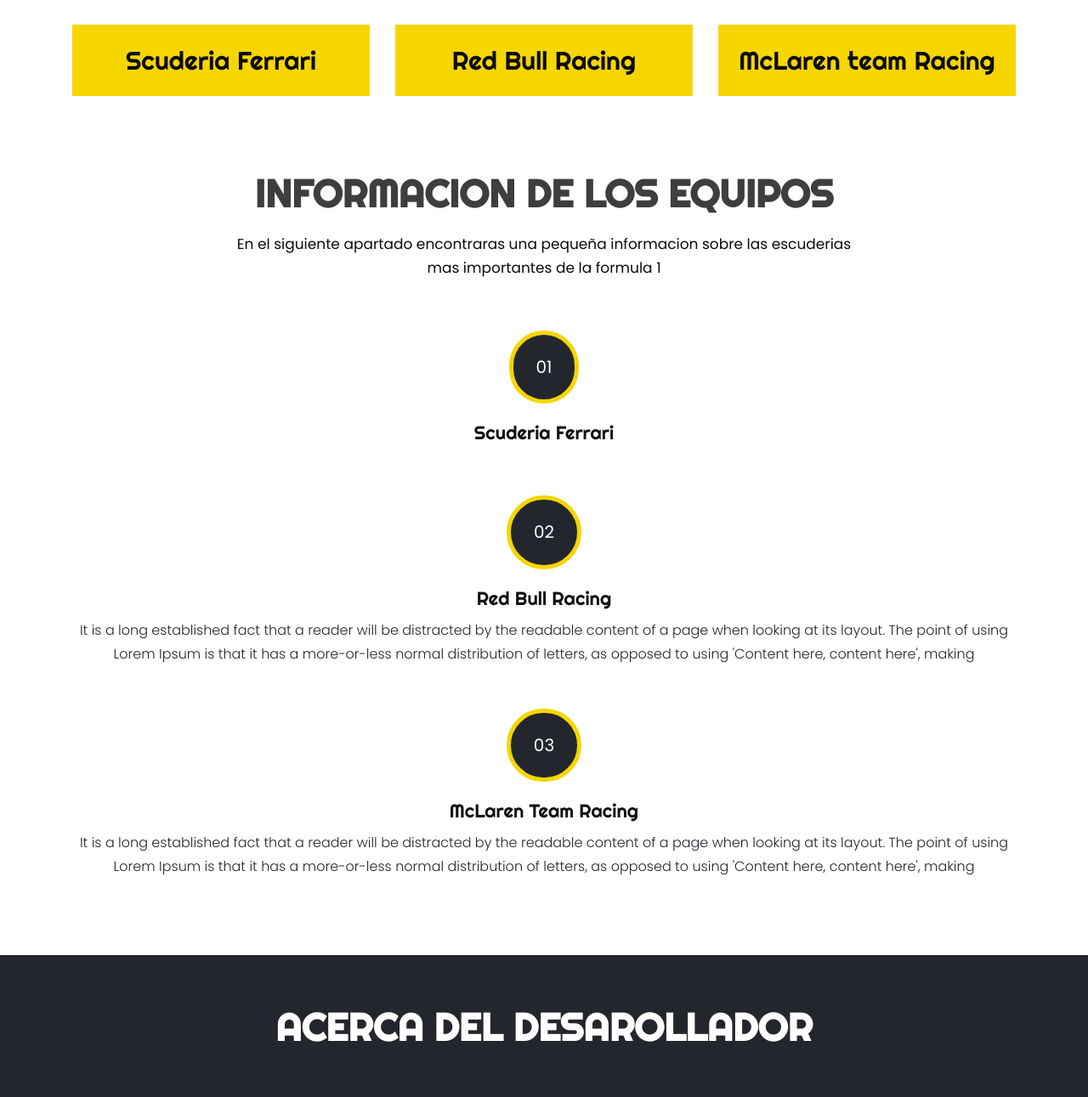
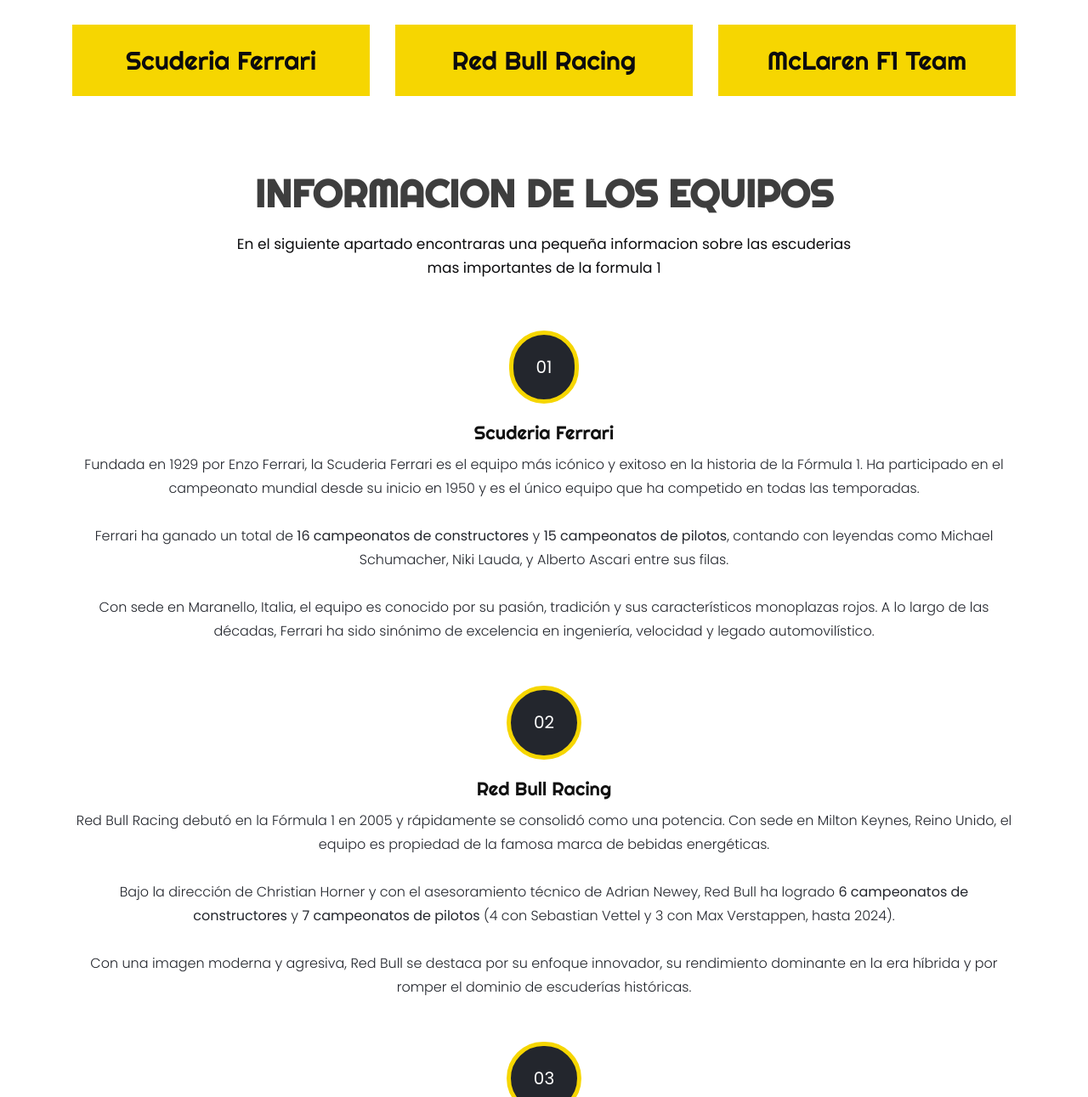
Before and after one commit to SamuelPreciado/proyecto_formula1, a FastAPI app: page / in a window 1280 px wide. Shown: the part 1704-2995 px from the top of the page at 85% size. Run offline with FastAPI, Linux system fonts and the light colour scheme; some libraries are stand-ins or nearby versions.

Commit message:
Adicion informacion de la pagina

```diff
--- a/templates/index.html
+++ b/templates/index.html
@@ -130,7 +130,7 @@
                <div class="col-sm">
                   <div class="car_box">
                      <figure><img src="/static/images/carro_mclaren.png" alt="#"/></figure>
-                     <h3>McLaren team Racing</h3>
+                     <h3>McLaren F1 Team</h3>
                   </div>
                </div>
             </div>
@@ -152,21 +152,37 @@
                   <div class="choose_box">
                      <span>01</span>
                      <h2>Scuderia Ferrari<br></h2>
-                     <p> </p>
+                     <p>
+                        Fundada en 1929 por Enzo Ferrari, la Scuderia Ferrari es el equipo más icónico y exitoso en la historia de la Fórmula 1. Ha participado en el campeonato mundial desde su inicio en 1950 y es el único equipo que ha competido en todas las temporadas.
+                        <br><br>
+                        Ferrari ha ganado un total de <strong>16 campeonatos de constructores</strong> y <strong>15 campeonatos de pilotos</strong>, contando con leyendas como Michael Schumacher, Niki Lauda, y Alberto Ascari entre sus filas.
+                        <br><br>
+                        Con sede en Maranello, Italia, el equipo es conocido por su pasión, tradición y sus característicos monoplazas rojos. A lo largo de las décadas, Ferrari ha sido sinónimo de excelencia en ingeniería, velocidad y legado automovilístico.
+                     </p>
                   </div>
                </div>
                <div class="col-md-12">
                   <div class="choose_box">
                      <span>02</span>
                      <h2>Red Bull Racing<br></h2>
-                     <p>It is a long established fact that a reader will be distracted by the readable content of a page when looking at its layout. The point of using Lorem Ipsum is that it has a more-or-less normal distribution of letters, as opposed to using 'Content here, content here', making </p>
+                     <p>
+                        Red Bull Racing debutó en la Fórmula 1 en 2005 y rápidamente se consolidó como una potencia. Con sede en Milton Keynes, Reino Unido, el equipo es propiedad de la famosa marca de bebidas energéticas.
+                        <br><br>
+                        Bajo la dirección de Christian Horner y con el asesoramiento técnico de Adrian Newey, Red Bull ha logrado <strong>6 campeonatos de constructores</strong> y <strong>7 campeonatos de pilotos</strong> (4 con Sebastian Vettel y 3 con Max Verstappen, hasta 2024).
+                        <br><br>
+                        Con una imagen moderna y agresiva, Red Bull se destaca por su enfoque innovador, su rendimiento dominante en la era híbrida y por romper el dominio de escuderías históricas. </p>
                   </div>
                </div>
                <div class="col-md-12">
                   <div class="choose_box">
                      <span>03</span>
-                     <h2>McLaren Team Racing<br></h2>
-                     <p>It is a long established fact that a reader will be distracted by the readable content of a page when looking at its layout. The point of using Lorem Ipsum is that it has a more-or-less normal distribution of letters, as opposed to using 'Content here, content here', making </p>
+                     <h2>McLaren F1 Team<br></h2>
+                     <p>
+                        Fundado en 1963 por Bruce McLaren, el McLaren F1 Team es uno de los equipos más tradicionales y respetados del deporte. Tiene su sede en Woking, Reino Unido, y ha sido hogar de múltiples campeones legendarios como Ayrton Senna, Alain Prost y Lewis Hamilton.
+                        <br><br>
+                        McLaren ha ganado <strong>8 campeonatos de constructores</strong> y <strong>12 campeonatos de pilotos</strong>, destacándose en varias décadas como una fuerza competitiva.
+                        <br><br>
+                        Con un enfoque constante en la innovación tecnológica y el diseño aerodinámico, McLaren combina historia, competitividad y elegancia en cada temporada de la Fórmula 1. </p>
                   </div>
                </div>
             </div>
```
